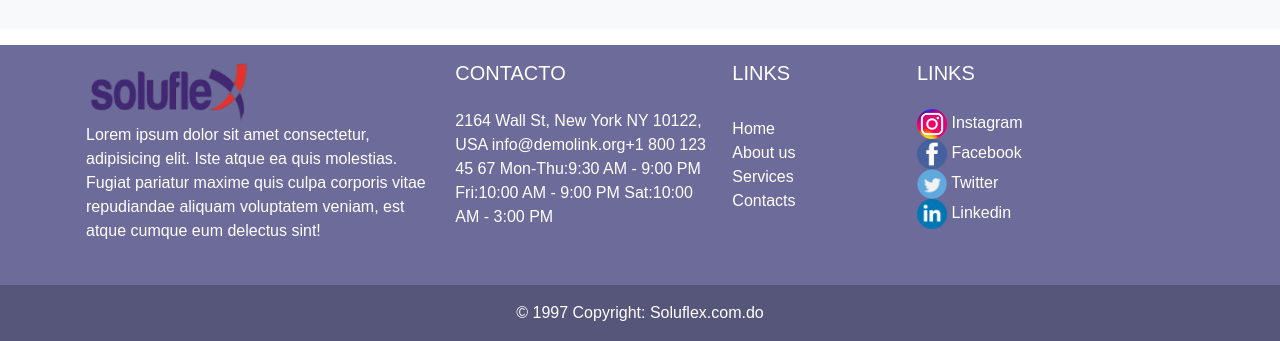
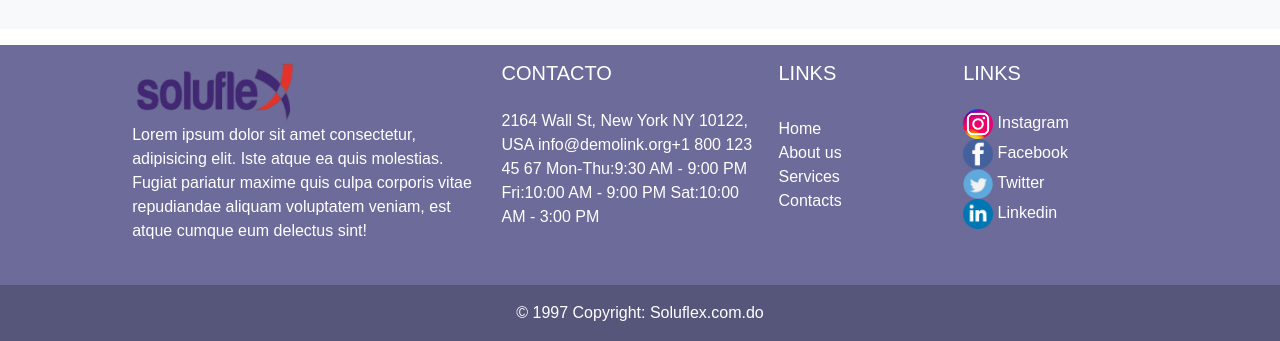
Before and after one commit to Radorz/Soluflex-Landing-page, a plain HTML site: page index.html in a window 1280 px wide. Shown: the part 2759-3100 px from the top of the page. Drawn offline with nearby package versions, Linux system fonts and the light colour scheme; a web font is replaced by a local one.

Commit message:
margin links footer

```diff
--- a/index.html
+++ b/index.html
@@ -356,7 +356,7 @@
 
 
       <!--Grid column-->
-      <div class="col-sm-3 col-3-lg mb-4  ">
+      <div class="col-sm-2 col-2-lg mb-4   ">
         <h5 class="text-uppercase mb-0">Links</h5>
         <br>
         <ul class="list-unstyled">
```
